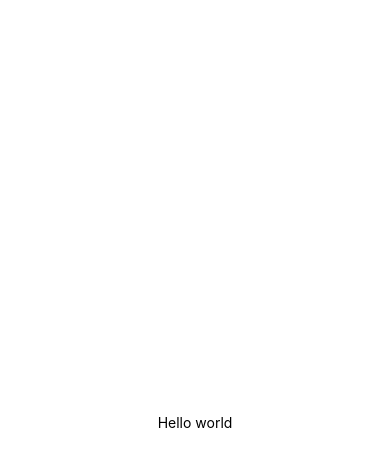
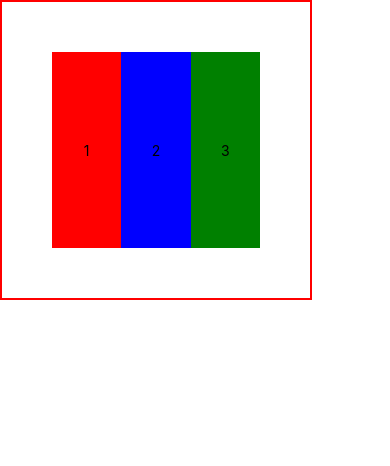
Before and after one commit to StiflerPasha/ReactNative_Learning, a React Native app: screen / in a window 390 px wide. Shown: the top 466 px of the page. Built offline with nearby package versions, Linux system fonts and the light colour scheme.

Commit message:
use flexbox style

```diff
--- a/App.js
+++ b/App.js
@@ -5,17 +5,47 @@ const App = () => {
 
    return (
 	  <View style={ styles.container }>
-		 <Text>Hello world</Text>
+		 <View style={ styles.red }>
+			<Text>1</Text>
+		 </View>
+		 <View style={ styles.blue }>
+			<Text>2</Text>
+		 </View>
+		 <View style={ styles.green }>
+			<Text>3</Text>
+		 </View>
 	  </View>
    );
 };
 
 const styles = StyleSheet.create({
    container: {
+	  padding: 50,
+	  flexDirection: 'row',
+	  width: '80%',
+	  height: 300,
+	  justifyContent: 'space-around',
+	  alignItems: 'stretch',
+	  borderWidth: 2,
+	  borderColor: 'red'
+   },
+   red: {
+	  backgroundColor: 'red',
+	  justifyContent: 'center',
+	  alignItems: 'center',
 	  flex: 1,
-	  backgroundColor: '#fff',
+   },
+   blue: {
+	  backgroundColor: 'blue',
+	  justifyContent: 'center',
 	  alignItems: 'center',
+	  flex: 1,
+   },
+   green: {
+	  backgroundColor: 'green',
 	  justifyContent: 'center',
+	  alignItems: 'center',
+	  flex: 1,
    },
 });
 
```
